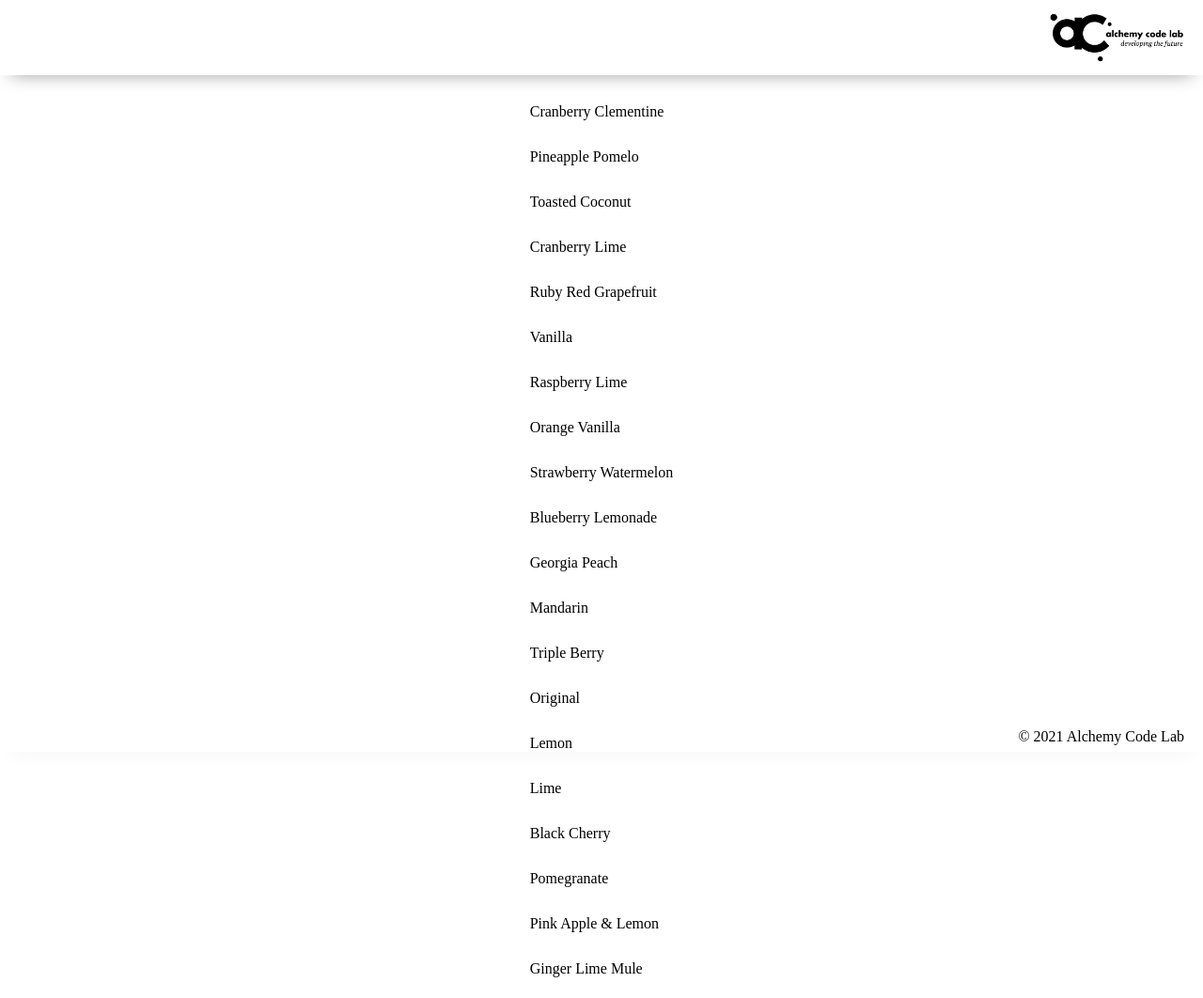
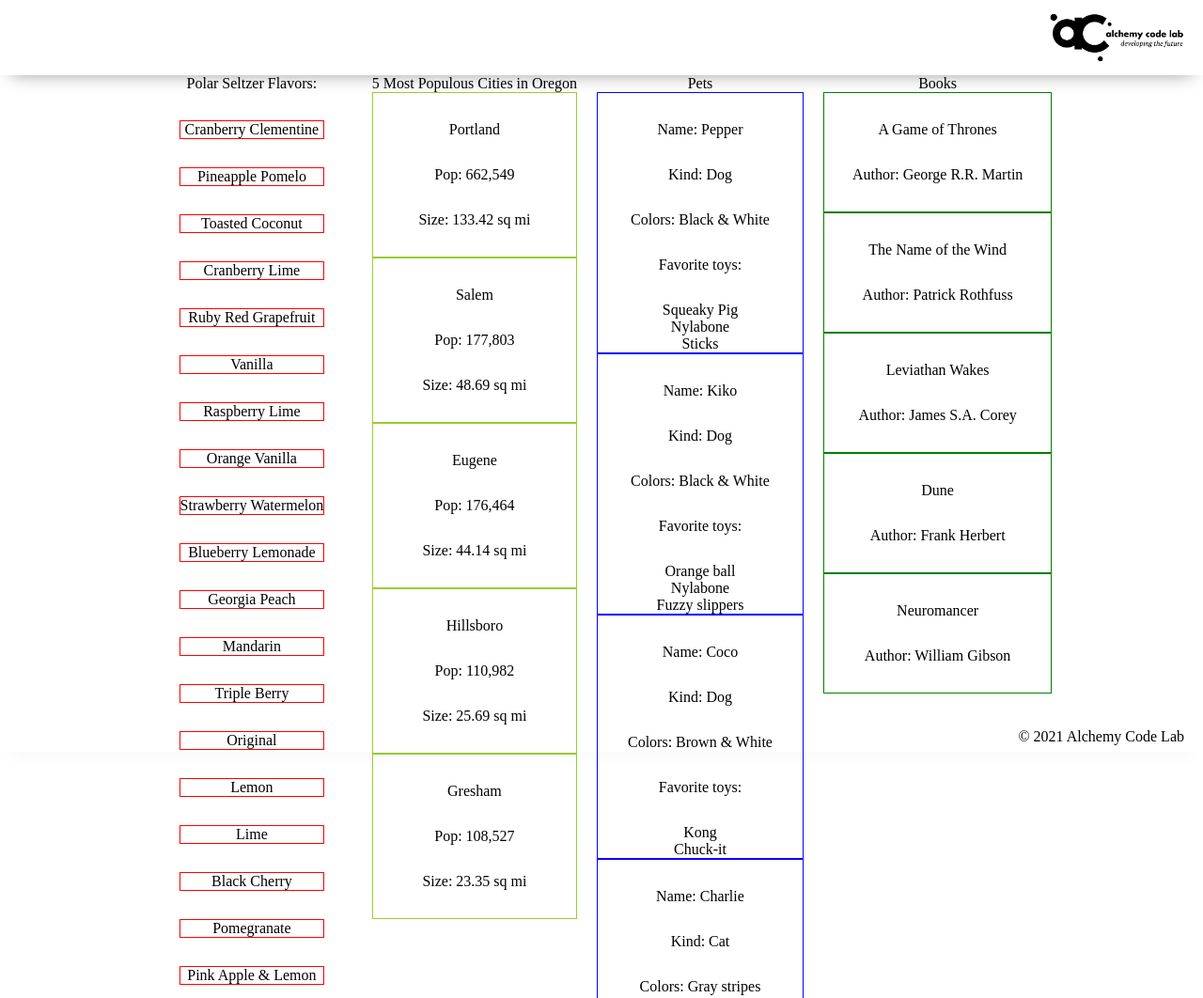
Before and after one commit to viccaruso/display-a-list-practice, a website with bundled scripts: page index.html in a window 1280 px wide. Shown: the top 1062 px of the page at 94% size. Built offline with nearby package versions, Linux system fonts and the light colour scheme.

Commit message:
changes to css and strings in renders

```diff
--- a/books-render.js
+++ b/books-render.js
@@ -8,7 +8,7 @@ export function renderBooks(books) {
 
     bookName.textContent = books.title;
     bookISBN.textContent = books.bookISBN;
-    bookAuthor.textContent = `${books.author.firstName} ${books.author.middleName} ${books.author.lastName}`;
+    bookAuthor.textContent = `Author: ${books.author.firstName} ${books.author.middleName} ${books.author.lastName}`;
 
     bookDiv.classList.add('book-class');
     bookDiv.append(bookName, bookISBN, bookAuthor);
--- a/index.html
+++ b/index.html
@@ -23,16 +23,16 @@
     <main>
         <section class="main-section">
             <div id="polar-flavors">
-
+                Polar Seltzer Flavors:
             </div>
             <div id="oregon-cities">
-
+                5 Most Populous Cities in Oregon
             </div>
             <div id="pets">
-
+                Pets
             </div>
             <div id="books">
-
+                Books
             </div>
         </section>
     </main>
--- a/oregon-cities-data.js
+++ b/oregon-cities-data.js
@@ -2,26 +2,26 @@ export default [
     {
         name: 'Portland',
         population: '662,549',
-        size: '133.42 square miles'
+        size: '133.42 sq mi'
     },
     {
         name: 'Salem',
         population: '177,803',
-        size: '48.69 square miles'
+        size: '48.69 sq mi'
     },
     {
         name: 'Eugene',
         population: '176,464',
-        size: '44.14 square miles'
+        size: '44.14 sq mi'
     },
     {
         name: 'Hillsboro',
         population: '110,982',
-        size: '25.69 square miles'
+        size: '25.69 sq mi'
     },
     {
         name: 'Gresham',
         population: '108,527',
-        size: '23.35 square miles'
+        size: '23.35 sq mi'
     }
 ];
--- a/oregon-cities-render.js
+++ b/oregon-cities-render.js
@@ -7,8 +7,8 @@ export function renderOregonCities(citiesArr) {
     // Set element attributes
     cityDiv.classList.add('city-class');
     cityNameEl.textContent = citiesArr.name;
-    cityPopulationEl.textContent = citiesArr.population;
-    citySizeEl.textContent = citiesArr.size;
+    cityPopulationEl.textContent = `Pop: ${citiesArr.population}`;
+    citySizeEl.textContent = `Size: ${citiesArr.size}`;
 
     cityDiv.append(cityNameEl, cityPopulationEl, citySizeEl);
     // Return the element
--- a/pets-data.js
+++ b/pets-data.js
@@ -7,7 +7,7 @@ export default [
             'Nylabone',
             'Sticks'
         ],
-        Color: 'Black & White'
+        color: 'Black & White'
     },
     {
         name: 'Kiko',
@@ -17,7 +17,7 @@ export default [
             'Nylabone',
             'Fuzzy slippers'
         ],
-        Color: 'Black & White'
+        color: 'Black & White'
     },
     {
         name: 'Coco',
@@ -26,7 +26,7 @@ export default [
             'Kong',
             'Chuck-it'
         ],
-        Color: 'Brown & White'
+        color: 'Brown & White'
     },
     {
         name: 'Charlie',
@@ -36,6 +36,6 @@ export default [
             'Anything on the edge of a counter',
             'Catnip'
         ],
-        Color: 'Gray stripes'
+        color: 'Gray stripes'
     }
 ];
--- a/pets-render.js
+++ b/pets-render.js
@@ -4,13 +4,15 @@ export function renderPets(petsObj) {
     const petName = document.createElement('p');
     const petType = document.createElement('p');
     const petColor = document.createElement('p');
+    const petToysLabel = document.createElement('p');
     const petToys = document.createElement('ul');
 
     // Set element attributes
 
-    petName.textContent = petsObj.name;
-    petType.textContent = petsObj.type;
-    petColor.textContent = petsObj.color;
+    petName.textContent = `Name: ${petsObj.name}`;
+    petType.textContent = `Kind: ${petsObj.type}`;
+    petColor.textContent = `Colors: ${petsObj.color}`;
+    petToysLabel.textContent = 'Favorite toys: ';
 
     for (let toy of petsObj.favoriteToys) {
         const newToy = document.createElement('li');
@@ -18,9 +20,9 @@ export function renderPets(petsObj) {
         petToys.append(newToy);
     }
 
+
     petDiv.classList.add('pet-class');
-    petDiv.style.border = '1px dotted red';
-    petDiv.append(petName, petType, petColor, petToys);
+    petDiv.append(petName, petType, petColor, petToysLabel, petToys);
     // Return the element
     return petDiv;
 }
--- a/polar-flavors-render.js
+++ b/polar-flavors-render.js
@@ -2,7 +2,7 @@ export function renderPolarFlavor(flavorData) {
     // Create an element(s)
     const flavorEl = document.createElement('p');
     // Set element attributes
-    flavorEl.classList.add('flavor');
+    flavorEl.classList.add('flavor-class');
     flavorEl.textContent = flavorData;
     // Return the element
     return flavorEl;
--- a/styles/style.css
+++ b/styles/style.css
@@ -35,14 +35,14 @@ section {
     width: 1000px;
     max-width: 80%;
     display: flex;
-    flex-direction: column;
-    justify-content: center;
-    align-items: center;
+    flex-direction: row;
+    justify-content: space-evenly;
     padding-top: var(--gutter);
     padding-bottom: var(--gutter);
     margin-top: var(--gutter);
     margin-bottom: var(--gutter);
     border: solid 2px var(--color1);
+    text-align: center;
 }
 
 header {
@@ -111,3 +111,23 @@ footer {
     }
 
   }
+
+  .pet-class {
+    border: 1px solid blue;
+  }
+
+  .book-class {
+      border: 1px solid green;
+  }
+
+  .flavor-class {
+      border: 1px solid red;
+  }
+
+  .city-class {
+      border: 1px solid yellowgreen;
+  }
+
+h3 {
+    margin-bottom: 2px;
+}
```
